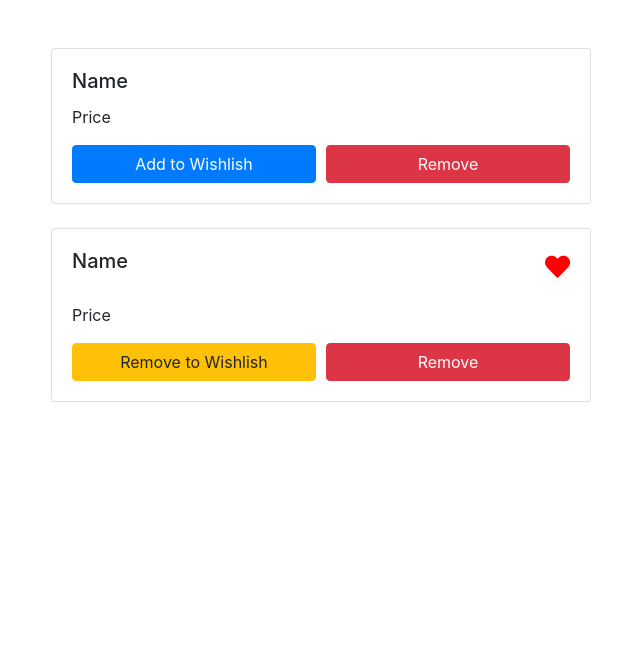
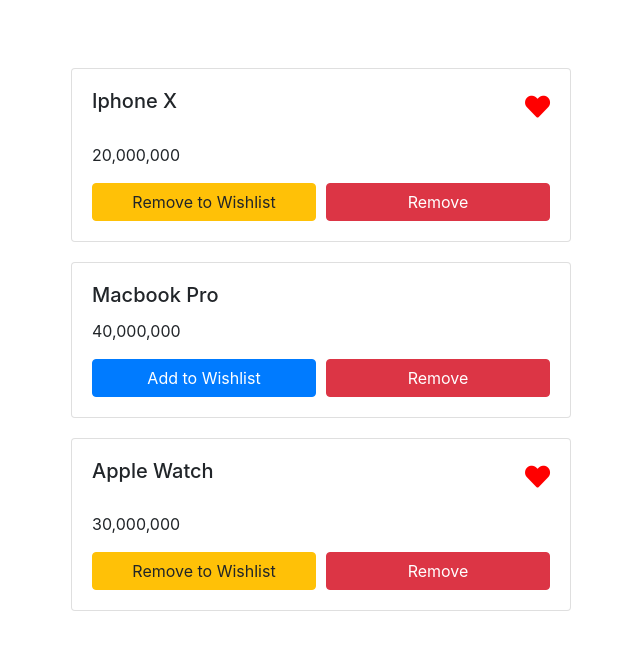
Before and after one commit to huongbee/angular1602, an Angular app: page / in a window 1280 px wide. Shown: the top 650 px of the page, without its empty margins (319-959 px from the left). Built offline with nearby package versions, Linux system fonts and the light colour scheme.

Commit message:
addToWishlist

```diff
--- a/src/app/product/product.component.css
+++ b/src/app/product/product.component.css
@@ -15,3 +15,9 @@
     color: red;
     font-size: 25px
 }
+.card{
+    margin-bottom: 10px
+}
+.card-text{
+    clear: both;
+}
--- a/src/app/product/product.component.html
+++ b/src/app/product/product.component.html
@@ -2,33 +2,24 @@
   <br><br>
   <div class="row justify-content-center">
     <div class="col-6">
-        <div class="card">
+        <div class="card" style="margin:20px" *ngFor="let product of listProduct" >
             <div class="card-body">
-              <h5 class="card-title">Name</h5>
-              <p class="card-text">Price</p>
+              <div class="name">
+                  <h5 class="card-title">{{product.name}}</h5>
+                  <p *ngIf="product.wishlist"><i class="fas fa-heart"></i></p>
+              </div>
+
+              <p class="card-text">{{product.price | number }}</p>
               <div class="button">
-                  <a href="#" class="btn btn-primary">Add to Wishlish</a>
-                  <!-- <a href="#" class="btn btn-warning">Remove to Wishlish</a> -->
+                  <a *ngIf="!product.wishlist" href="#" class="btn btn-primary"
+                  (click)="addToWishlist(product.id)"
+                  >Add to Wishlist</a>
+                  <a *ngIf="product.wishlist" href="#" class="btn btn-warning">Remove to Wishlist</a>
                   <a href="#" class="btn btn-danger">Remove</a>
               </div>
             </div>
         </div>
-        <br>
-        <div class="card">
-            <div class="card-body">
-              <div class="name">
-                  <h5 class="card-title">Name</h5>
-                  <p><i class="fas fa-heart"></i></p>
-              </div>
 
-              <p class="card-text">Price</p>
-              <div class="button">
-                  <!-- <a href="#" class="btn btn-primary">Add to Wishlish</a> -->
-                  <a href="#" class="btn btn-warning">Remove to Wishlish</a>
-                  <a href="#" class="btn btn-danger">Remove</a>
-              </div>
-            </div>
-        </div>
     </div>
   </div>
 </div>
--- a/src/app/product/product.component.ts
+++ b/src/app/product/product.component.ts
@@ -9,13 +9,17 @@
 
   // listProduct: Product[] = []
   listProduct: Array<Product> = [
-    {id: 1, name: 'Iphone X', price: 20000000, wishlish: true},
-    {id: 2, name: 'Macbook Pro', price: 40000000, wishlish: true},
-    {id: 3, name: 'Apple Watch', price: 30000000, wishlish: true}
+    {id: 1, name: 'Iphone X', price: 20000000, wishlist: true},
+    {id: 2, name: 'Macbook Pro', price: 40000000, wishlist: false},
+    {id: 3, name: 'Apple Watch', price: 30000000, wishlist: true}
   ];
   constructor() { }
 
   ngOnInit() {
+  }
+  addToWishlist(id) {
+    const product = this.listProduct.find(p => p.id === id );
+    product.wishlist = true;
   }
 
 }
@@ -23,5 +27,5 @@
   id: number;
   name: string;
   price: number;
-  wishlish: boolean;
+  wishlist: boolean;
 }
```
